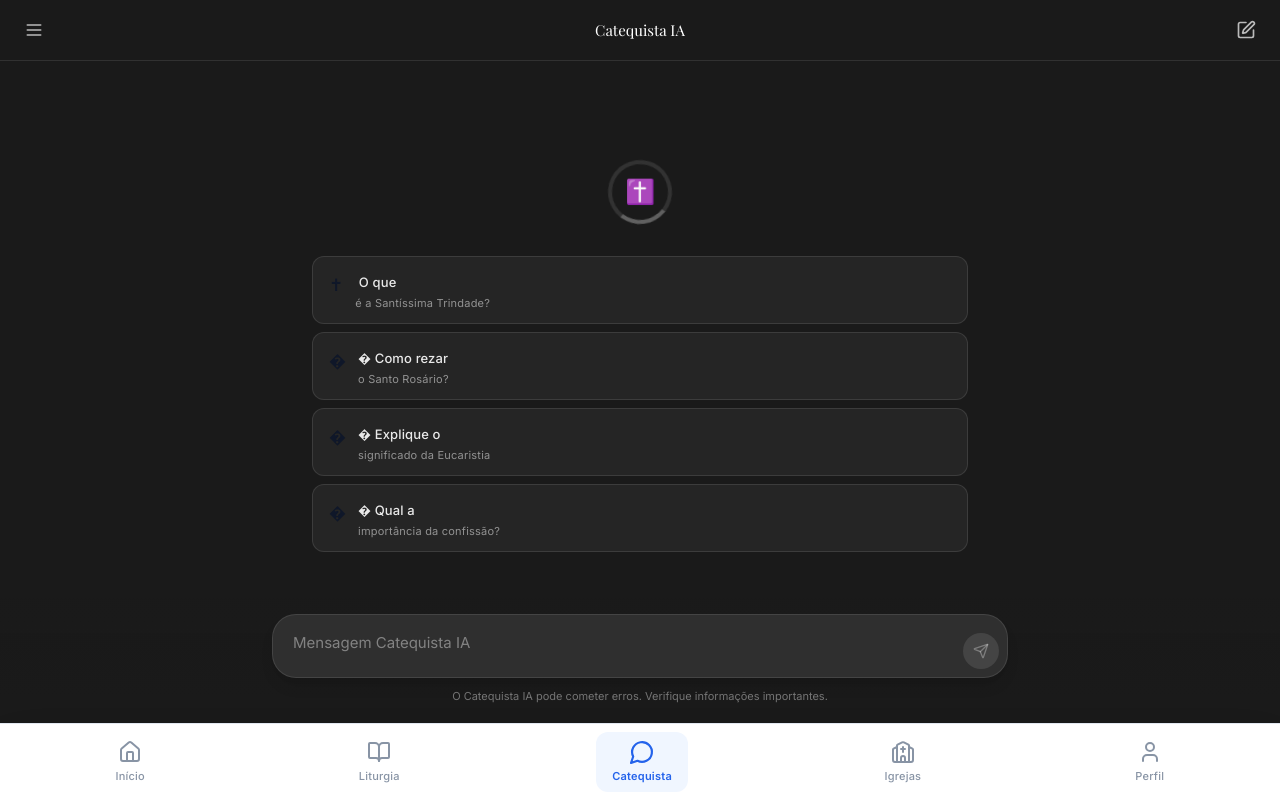
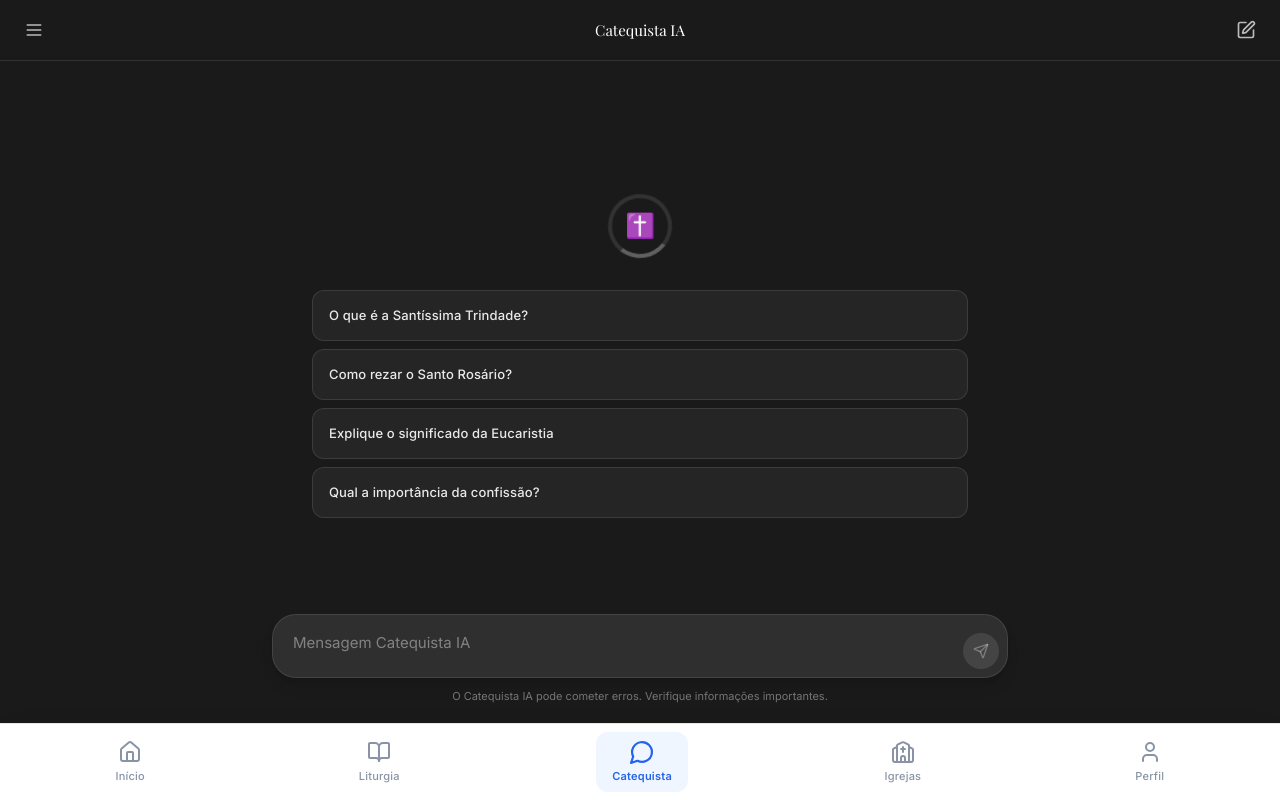
Before and after one commit to lucas-ai-max/fides-saas, a React (Vite) app: page /catechist in a window 1280 px wide. Built offline with nearby package versions, Linux system fonts and the light colour scheme; the HTML template or start-up script is replaced by a standard one.

Commit message:
Remover emojis corrompidos no Catequista
Ajustei as sugestões de perguntas no Catequista para eliminar emojis corrompidos, simplificando a exibição e mantendo as mensagens em um formato limpo no estado vazio.

```diff
--- a/src/pages/Catechist.tsx
+++ b/src/pages/Catechist.tsx
@@ -88,14 +88,14 @@ const Catechist = () => {
   };
 
   const handleSuggestionClick = (prompt: string) => {
-    setInput(prompt.replace(/^[✝️📿🍞🙏]\s*/, ''));
+    setInput(prompt);
   };
 
   const suggestedPrompts = [
-    '✝️ O que é a Santíssima Trindade?',
-    '📿 Como rezar o Santo Rosário?',
-    '🍞 Explique o significado da Eucaristia',
-    '🙏 Qual a importância da confissão?',
+    'O que é a Santíssima Trindade?',
+    'Como rezar o Santo Rosário?',
+    'Explique o significado da Eucaristia',
+    'Qual a importância da confissão?',
   ];
 
   return (
@@ -147,21 +147,11 @@ const Catechist = () => {
                 <button
                   key={index}
                   onClick={() => handleSuggestionClick(prompt)}
-                  className="w-full text-left px-4 py-3 rounded-xl bg-white/5 hover:bg-white/10 border border-white/10 hover:border-white/20 transition-all duration-200"
+                  className="w-full text-left px-4 py-3.5 rounded-xl bg-white/5 hover:bg-white/10 border border-white/10 hover:border-white/20 transition-all duration-200"
                 >
-                  <div className="flex items-start gap-3">
-                    <span className="text-lg mt-0.5">
-                      {prompt.charAt(0)}
-                    </span>
-                    <div className="flex-1">
-                      <span className="text-sm text-white/90 font-medium">
-                        {prompt.replace(/^[✝️📿🍞🙏]\s*/, '').split(' ').slice(0, 3).join(' ')}
-                      </span>
-                      <p className="text-xs text-white/50 mt-0.5">
-                        {prompt.replace(/^[✝️📿🍞🙏]\s*/, '').split(' ').slice(3).join(' ')}
-                      </p>
-                    </div>
-                  </div>
+                  <p className="text-sm text-white/90 font-medium leading-relaxed">
+                    {prompt}
+                  </p>
                 </button>
               ))}
             </div>
```
